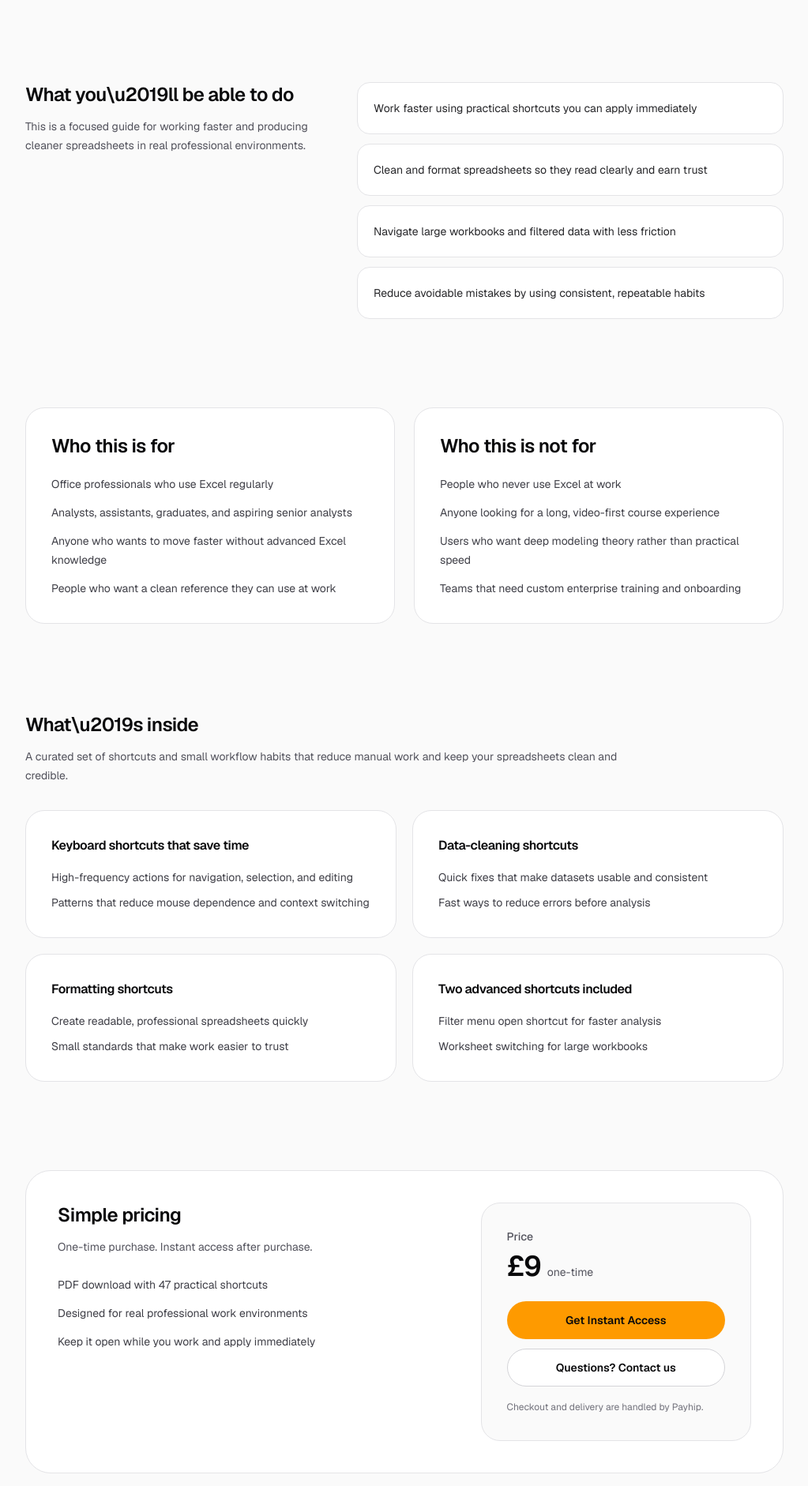
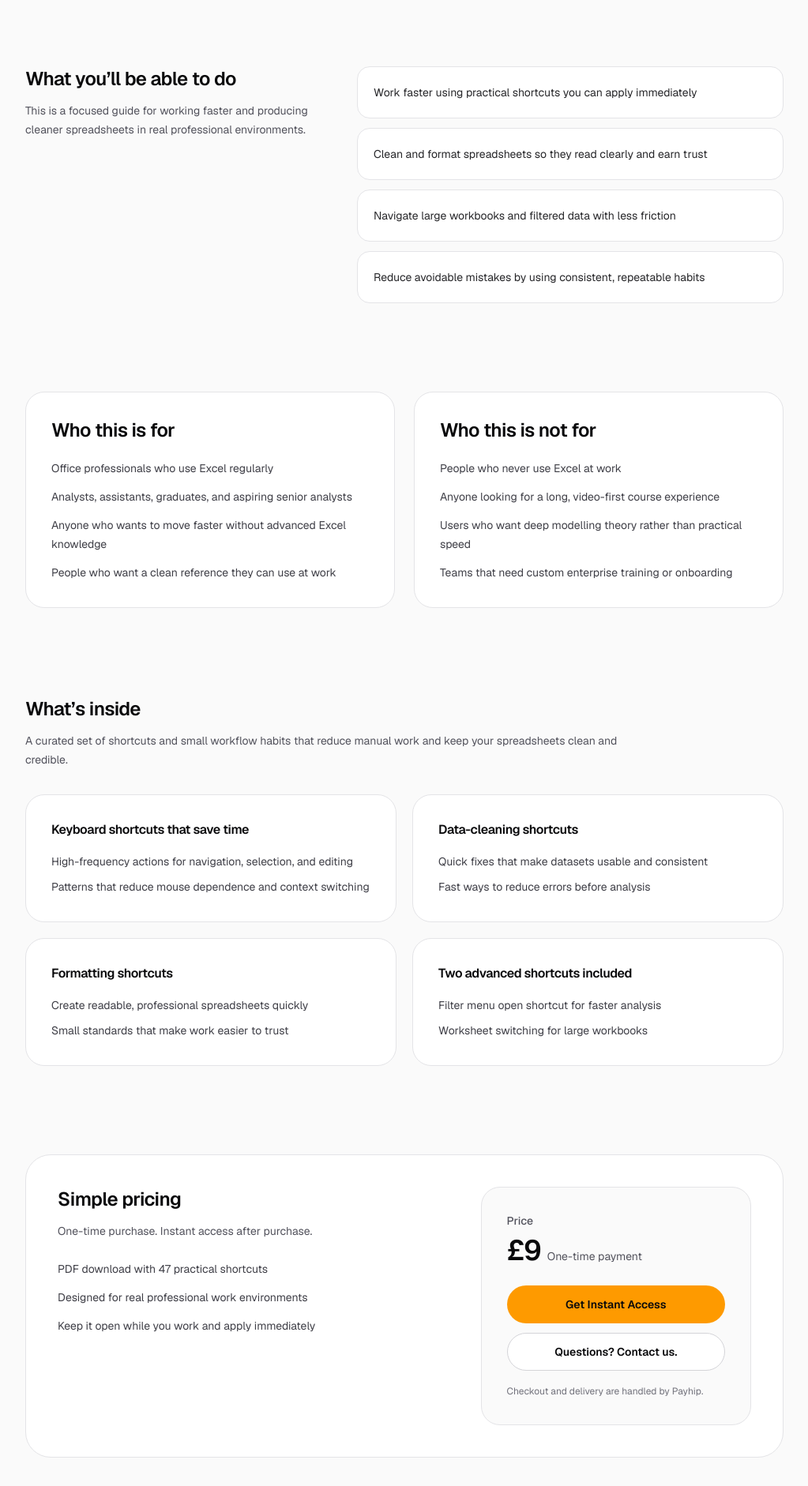
Before and after one commit to PatchLore/saaspertise, a Next.js app in the folder web/: page /courses/career-shortcuts in a window 1280 px wide. Shown: the part 598-2480 px from the top of the page at 79% size, without its empty margins (128-1151 px from the left). Built offline with nearby package versions, Linux system fonts and the light colour scheme.

Commit message:
chore: replace excel shortcuts page copy

```diff
--- a/web/app/courses/career-shortcuts/page.tsx
+++ b/web/app/courses/career-shortcuts/page.tsx
@@ -25,7 +25,6 @@ export default function CareerShortcutsCoursePage() {
           {/* Hero */}
           <section className="py-8 sm:py-12">
             <div className="max-w-3xl">
-              <p className="text-sm font-medium tracking-wide text-zinc-600">PDF download</p>
               <h1 className="mt-3 text-balance text-4xl font-semibold tracking-tight text-zinc-950 sm:text-5xl">
                 47 Excel Shortcuts That Make You Look Senior at Work
               </h1>
@@ -76,11 +75,10 @@ export default function CareerShortcutsCoursePage() {
             <div className="grid grid-cols-1 gap-10 lg:grid-cols-12 lg:gap-12">
               <div className="lg:col-span-5">
                 <h2 className="text-xl font-semibold tracking-tight text-zinc-950 sm:text-2xl">
-                  What you\u2019ll be able to do
+                  What you’ll be able to do
                 </h2>
                 <p className="mt-3 text-sm leading-6 text-zinc-600">
-                  This is a focused guide for working faster and producing
-                  cleaner spreadsheets in real professional environments.
+                  This is a focused guide for working faster and producing cleaner spreadsheets in real professional environments.
                 </p>
               </div>
               <div className="lg:col-span-7">
@@ -132,10 +130,10 @@ export default function CareerShortcutsCoursePage() {
                     Anyone looking for a long, video-first course experience
                   </li>
                   <li>
-                    Users who want deep modeling theory rather than practical speed
+                    Users who want deep modelling theory rather than practical speed
                   </li>
                   <li>
-                    Teams that need custom enterprise training and onboarding
+                    Teams that need custom enterprise training or onboarding
                   </li>
                 </ul>
               </div>
@@ -146,11 +144,10 @@ export default function CareerShortcutsCoursePage() {
           <section id="whats-inside" className="py-10 sm:py-14 scroll-mt-24">
             <div className="max-w-3xl">
               <h2 className="text-xl font-semibold tracking-tight text-zinc-950 sm:text-2xl">
-                What\u2019s inside
+                What’s inside
               </h2>
               <p className="mt-3 text-sm leading-6 text-zinc-600">
-                A curated set of shortcuts and small workflow habits that reduce
-                manual work and keep your spreadsheets clean and credible.
+                A curated set of shortcuts and small workflow habits that reduce manual work and keep your spreadsheets clean and credible.
               </p>
             </div>
 
@@ -229,7 +226,7 @@ export default function CareerShortcutsCoursePage() {
                       <div className="text-4xl font-semibold tracking-tight text-zinc-950">
                         £9
                       </div>
-                      <div className="text-sm text-zinc-600">one-time</div>
+                      <div className="text-sm text-zinc-600">One-time payment</div>
                     </div>
                     <div className="mt-6 flex flex-col gap-3">
                       <a
@@ -244,7 +241,7 @@ export default function CareerShortcutsCoursePage() {
                         href="/contact"
                         className="inline-flex h-12 items-center justify-center rounded-full border border-zinc-300 bg-white px-7 text-sm font-semibold text-zinc-950 transition-colors hover:bg-zinc-50"
                       >
-                        Questions? Contact us
+                        Questions? Contact us.
                       </Link>
                     </div>
                     <p className="mt-4 text-xs leading-5 text-zinc-500">
```
